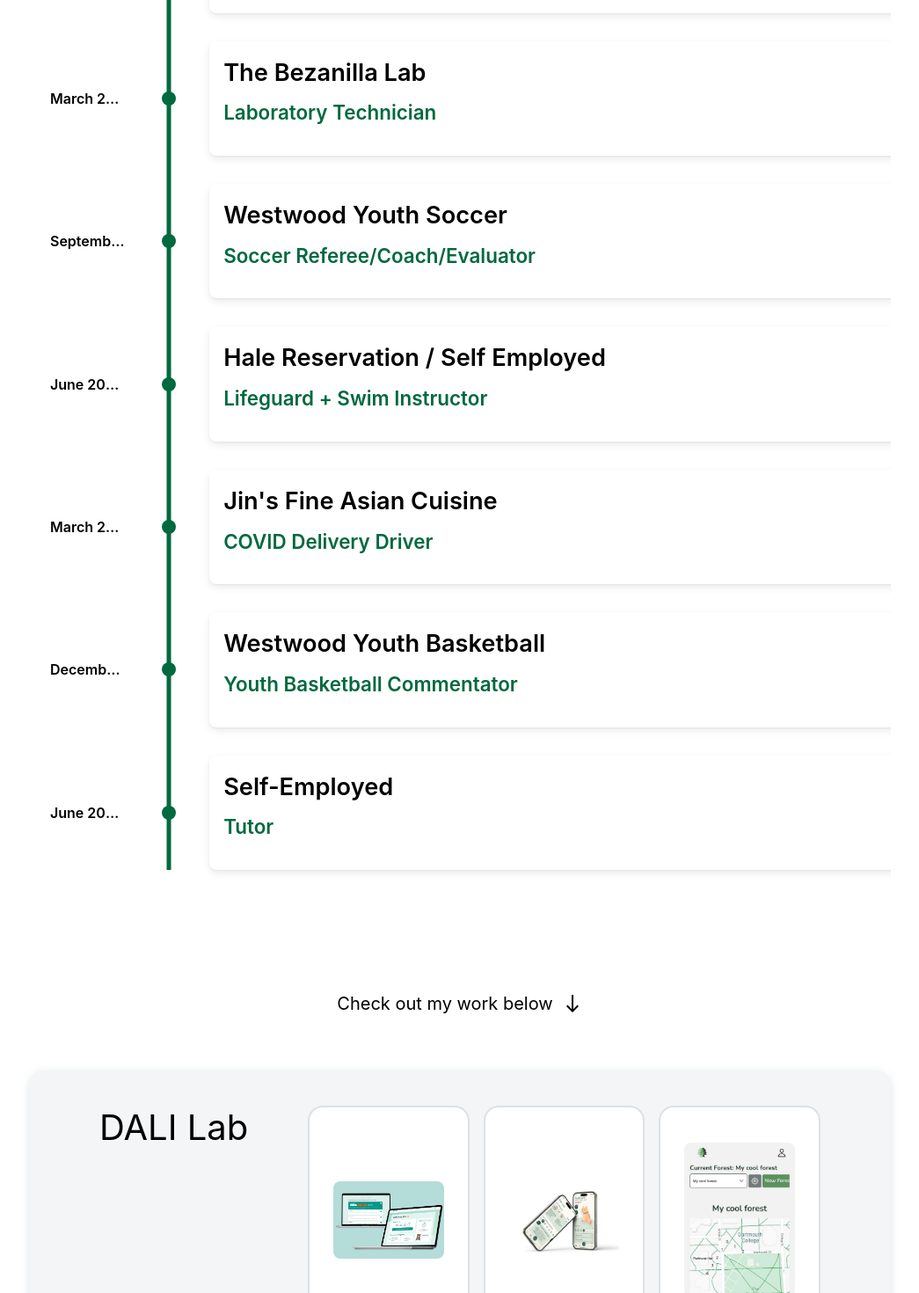
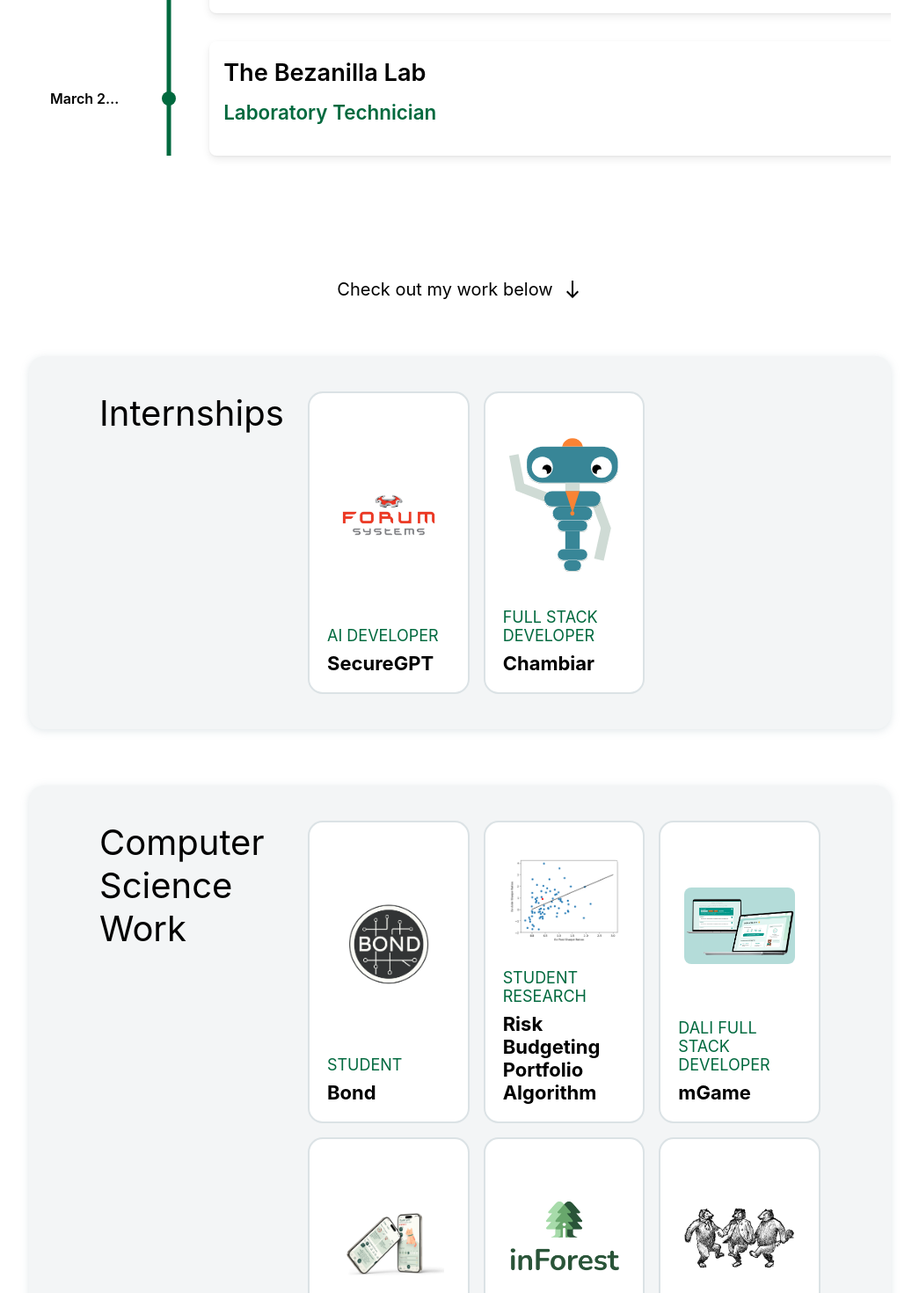
Before and after one commit to Mace1059/jackmacy, a React (Vite) app: page / in a window 1280 px wide. Shown: the part 1330-2800 px from the top of the page at 88% size, without its empty margins (117-1162 px from the left). Built offline with nearby package versions, Linux system fonts and the light colour scheme.

Commit message:
updated job sections, changed verbiage, changed inforest icon

```diff
--- a/src/components/timeline.tsx
+++ b/src/components/timeline.tsx
@@ -29,32 +29,32 @@
     cardTitle: "The Bezanilla Lab",
     cardSubtitle: "Laboratory Technician",
   },
-  {
-    title: "September 2017-November 2021",
-    cardTitle: "Westwood Youth Soccer",
-    cardSubtitle: "Soccer Referee/Coach/Evaluator",
-  },
-  {
-    title: "June 2018-August 2021",
-    cardTitle: "Hale Reservation / Self Employed",
-    cardSubtitle: "Lifeguard + Swim Instructor",
-  },
-  {
-    title: "March 2020-September 2021",
-    cardSubtitle: "COVID Delivery Driver",
-    cardTitle: "Jin's Fine Asian Cuisine",
-  },
-  {
-    title: "December 2018-March 2019",
-    cardSubtitle: "Youth Basketball Commentator",
-    cardTitle: "Westwood Youth Basketball",
-  },
-  {
-    title: "June 2017-Present",
-    cardTitle: "Self-Employed",
+  // {
+  //   title: "September 2017-November 2021",
+  //   cardTitle: "Westwood Youth Soccer",
+  //   cardSubtitle: "Soccer Referee/Coach/Evaluator",
+  // },
+  // {
+  //   title: "June 2018-August 2021",
+  //   cardTitle: "Hale Reservation / Self Employed",
+  //   cardSubtitle: "Lifeguard + Swim Instructor",
+  // },
+  // {
+  //   title: "March 2020-September 2021",
+  //   cardSubtitle: "COVID Delivery Driver",
+  //   cardTitle: "Jin's Fine Asian Cuisine",
+  // },
+  // {
+  //   title: "December 2018-March 2019",
+  //   cardSubtitle: "Youth Basketball Commentator",
+  //   cardTitle: "Westwood Youth Basketball",
+  // },
+  // {
+  //   title: "June 2017-Present",
+  //   cardTitle: "Self-Employed",
 
-    cardSubtitle: "Tutor",
-  }
+  //   cardSubtitle: "Tutor",
+  // }
 
   ]
 
--- a/src/pages/HomePage.tsx
+++ b/src/pages/HomePage.tsx
@@ -13,7 +13,7 @@
 import forumsys from "/forumsys.jpg"
 import chambiar from "/chambiar.svg"
 import comingsoon from "/comingsoon.jpg"
-import inforest from "/inforest.jpg"
+import inforest from "/inforest.png"
 import dartmouth from "/dartmouth.jpg"
 import options from "/options.png"
 import matte from "/matte.png"
@@ -37,10 +37,10 @@
           gap: "2rem",
         }}>
           <div className="animate__animated animate__fadeInDown " style={{ fontSize: "70px" }}>
-            {`Hey there, I'm \nJack Macy`}
+            {`I'm \nJack Macy,`}
           </div>
           <div style={{ fontSize: "50px" }}>
-            I'm a recent graduate from <span style={{ color: "#00693e", fontWeight: "bold", fontFamily: "DartmouthRuzicka,Georgia,serif" }}>Dartmouth College</span> with a double major in
+            I'm a recent graduate from <span style={{ color: "#00693e", fontWeight: "bold", fontFamily: "DartmouthRuzicka,Georgia,serif" }}>Dartmouth College</span> with degrees in
             <span style={{ fontWeight: "bold" }}> Computer Science</span> and
             <span style={{ fontWeight: "bold" }}> Economics + Mathematics</span>
           </div>
@@ -49,7 +49,7 @@
 
       <div className="center" style={{ ...introStyles }}>
         <div style={{ display: "flex", flexDirection: "column", pointerEvents: "none", color: "black" }}>
-          <div style={{ display: "flex", flexDirection: "row", alignItems: "center", alignSelf: "center", gap: "10px", marginBottom: "70px" }}>{`Check out my work experience  `}
+          <div style={{ display: "flex", flexDirection: "row", alignItems: "center", alignSelf: "center", gap: "10px", marginBottom: "70px" }}>{`Check out my recent work experience  `}
             <SouthOutlinedIcon></SouthOutlinedIcon>
           </div>
           <Timeline />
@@ -61,54 +61,10 @@
         <div style={{ display: "flex", flexDirection: "row", alignItems: "center", alignSelf: "center", gap: "10px" }}>{`Check out my work below  `}
           <SouthOutlinedIcon></SouthOutlinedIcon>
         </div>
-        <WorkSection title="DALI Lab">
-          <WorkItem
-            image={<img src={mgame} alt="mGame" />}
-            title="mGame"
-            role="Full Stack Developer"
-            description="A React + Firebase application designed to help connect patients with their providers during their path to recovery. Characterized by a simple UI and easy-to-follow metrics calculated through a weekly check-up. Deployed and shipped to partners in May 2023. Created in partnership with the Dartmouth Hitchcock Medical Center."
-            accomplishments={[
-              "Firebase backend integration",
-              "UI Typescript overhaul",
-              "Deployed and shipped to partners in May 2023",
-            ]}
-            av="Updated repository no longer accessible due to change in ownership. Code tour available."
-            links={[
-              "https://github.com/dali-lab/mgame-frontend",
-              "https://github.com/dali-lab/mgame-backend"
-            ]}
-          />
 
-          <WorkItem image={<img src={plastic}></img>} title="PlastiCycle" role="Full Stack Developer"
-            description="A React Native + MongoDB application designed to encourage students to recycle through a tamagotchi-inspired “Plasty” by scanning the plastic recycling symbol found on plastic products. Used a Pytorch model to quickly determine polymer and educate the user on its properties and correct recycling habits. Created in partnership with the Dartmouth Chemistry Department."
-            accomplishments={[
-              "Achieved 83% accuracy on polymer classification using a Pytorch model",
-              "Accurately implemented figma designs according to the CEO's vision",
-              "Effectively educated users on recycling habits",
-            ]}
-            av="Updated repository no longer accessible due to change in ownership. Code tour available."
-            links={[
-              "https://github.com/dali-lab/plastic-sorting-frontend",
-              "https://github.com/dali-lab/plastic-sorting-backend"
-            ]}
-          />
-          <WorkItem image={<img src={inforest}></img>} title="InForest" role="Full Stack Developer"
-            description="A React + Zustand application that utilized the Google Maps API to plot and track agricultural data. Data is persistent and saved for future use without the need for wifi. Deployed and shipped in May 2024. Created in partnership with Professor Ong's Department of Agriculture at Dartmouth College"
-            accomplishments={[
-              "Reformating frontend after external developer refactored the codebase",
-              "Implemented Zustand functionality for state management",
-              "User testing and bug fixes",
-              "Adding final features and deploying to production in Spring 2024",
-            ]}
-            av="Updated repository no longer accessible due to change in ownership. Code tour available."
-            links={[
-              "https://github.com/dali-lab/inforest"
-            ]}
-          />
-        </WorkSection>
-        <WorkSection title="Computer Science Work">
-          <WorkItem image={<img src={forumsys}></img>} title="SecureGPT" role="Full Stack Developer"
-          description="Worked on SecureGPT, an application allowing for safe and secure interactions with an LLM through data obfuscation. Added excel functionality through the creation of a code self-execution framework leveraging python libraries like pandas and scikit. Utilizes a dual-model preprocessor for nonnumeric data and a Chain of Thought model for data analysis. Responsible for mentoring other interns and attending daily team meetings. Created by Quantum Gears at Forum Systems."
+        <WorkSection title="Internships">
+          <WorkItem image={<img src={forumsys}></img>} title="SecureGPT" role="AI Developer"
+            description="Worked the SecureGPT LLM gateway, an application allowing for safe and secure interactions with an LLM through data obfuscation. Added excel functionality through the creation of a code self-execution framework leveraging python libraries like pandas and scikit. Utilizes a dual-model preprocessor for nonnumeric data and a Chain of Thought model for data analysis. Responsible for mentoring other interns and attending daily team meetings. Created by Quantum Gears at Forum Systems."
             accomplishments={[
               "Spearheaded a chain-of-thought architecture for statistical analysis within Excel sheets, improving a gpt-4 baseline by 11%",
               "Pitched and designed an efficient dual-embedding file preprocessor, decreasing company-wide testing times by 93%",
@@ -119,8 +75,26 @@
             links={[
               "https://hbr.org/2024/08/how-one-major-healthcare-firm-became-the-leader-in-innovative-ai-use?ab=HP-hero-featured-image-1",
             ]}
+          />
+          <WorkItem image={<img src={chambiar}></img>} title="Chambiar" role="Full Stack Developer"
+            description="Chambiar is a web application that allows underprivileged communities access AI interview video and audio bots for practice and career preparation. It scrapes the web for job postings and relevant news. Utilized Elevenlabs for audio generation, and Llama-2 for seamless UI
+navigation. Built with a React Typescript frontend, Flask backend, and MongoDB database. Hired as a freelance developer to build a functional MVP in 5 months."
+            accomplishments={[
+              "Achieved a functional MVP in 5 months",
+              "Worked in a scrum team of 3 developers with weekly sprints and effective work distribution",
+              "Implemented figma designs according to the CEO's vision",
+              "Created a custom audio generation pipeline using Elevenlabs",
+              "Implemented a Llama-2 API handler for seamless UI navigation",
+              "Received $300k in Google investment grants",
+              "Successfully accepted into the Workbox Future of Work accelerator program",
+            ]}
+            av="Repository no longer accessible due to change in ownership."
+          />
 
-          />
+
+        </WorkSection>
+
+        <WorkSection title="Computer Science Work">
           <WorkItem image={<img src={bond}></img>} title="Bond" role="Student"
             description="Bond is a DIY AI Agent on our custom SaaS platform that leverages a simple UML UI. In its current state, it effectively manipulates user data. It uses a React Typescript frontend, Flask backend, and a novel infrastructure for UML-based flows. Bond can execute its own code in a safe environment in order to accomplish specific tasks. Created in CS98 at Dartmouth College."
             accomplishments={[
@@ -150,19 +124,48 @@
             ]}
           />
 
-          <WorkItem image={<img src={chambiar}></img>} title="Chambiar" role="Full Stack Developer"
-            description="Chambiar is a web application that allows underprivileged communities access AI interview video and audio bots for practice and career preparation. It scrapes the web for job postings and relevant news. Utilized Elevenlabs for audio generation, and Llama-2 for seamless UI
-navigation. Built with a React Typescript frontend, Flask backend, and MongoDB database. Hired as a freelance developer to build a functional MVP in 5 months."
+          <WorkItem
+            image={<img src={mgame} alt="mGame" />}
+            title="mGame"
+            role="DALI Full Stack Developer"
+            description="A React + Firebase application designed to help connect patients with their providers during their path to recovery. Characterized by a simple UI and easy-to-follow metrics calculated through a weekly check-up. Deployed and shipped to partners in May 2023. Created in partnership with the Dartmouth Hitchcock Medical Center."
             accomplishments={[
-              "Achieved a functional MVP in 5 months",
-              "Worked in a scrum team of 3 developers with weekly sprints and effective work distribution",
-              "Implemented figma designs according to the CEO's vision",
-              "Created a custom audio generation pipeline using Elevenlabs",
-              "Implemented a Llama-2 API handler for seamless UI navigation",
-              "Received $300k in Google investment grants",
-              "Successfully accepted into the Workbox Future of Work accelerator program",
+              "Firebase backend integration",
+              "UI Typescript overhaul",
+              "Deployed and shipped to partners in May 2023",
             ]}
-            av="Repository no longer accessible due to change in ownership."
+            av="Updated repository no longer accessible due to change in ownership. Code tour available."
+            links={[
+              "https://github.com/dali-lab/mgame-frontend",
+              "https://github.com/dali-lab/mgame-backend"
+            ]}
+          />
+
+          <WorkItem image={<img src={plastic}></img>} title="PlastiCycle" role="DALI Full Stack Developer"
+            description="A React Native + MongoDB application designed to encourage students to recycle through a tamagotchi-inspired “Plasty” by scanning the plastic recycling symbol found on plastic products. Used a Pytorch model to quickly determine polymer and educate the user on its properties and correct recycling habits. Created in partnership with the Dartmouth Chemistry Department."
+            accomplishments={[
+              "Achieved 83% accuracy on polymer classification using a Pytorch model",
+              "Accurately implemented figma designs according to the CEO's vision",
+              "Effectively educated users on recycling habits",
+            ]}
+            av="Updated repository no longer accessible due to change in ownership. Code tour available."
+            links={[
+              "https://github.com/dali-lab/plastic-sorting-frontend",
+              "https://github.com/dali-lab/plastic-sorting-backend"
+            ]}
+          />
+          <WorkItem image={<img src={inforest}></img>} title="InForest" role="DALI Full Stack Developer"
+            description="A React + Zustand application that utilized the Google Maps API to plot and track agricultural data. Data is persistent and saved for future use without the need for wifi. Deployed and shipped in May 2024. Created in partnership with Professor Ong's Department of Agriculture at Dartmouth College"
+            accomplishments={[
+              "Reformating frontend after external developer refactored the codebase",
+              "Implemented Zustand functionality for state management",
+              "User testing and bug fixes",
+              "Adding final features and deploying to production in Spring 2024",
+            ]}
+            av="Updated repository no longer accessible due to change in ownership. Code tour available."
+            links={[
+              "https://github.com/dali-lab/inforest"
+            ]}
           />
 
           <WorkItem image={<img src={yalnix}></img>} title="Yalnix Operating System" role="Student"
@@ -178,9 +181,9 @@
           />
 
           <WorkItem image={<img src={TSE}></img>} title="Tiny Search Engine" role="Student"
-            description="Implemented a Tiny Search Engine (TSE) that indexes and searches a collection of web pages. The TSE is designed to be efficient and scalable, allowing for quick retrieval of relevant information. The Crawler module crawls the web starting at a certain webpage until a depth has been reached, caching the pages. The Indexer module reads document files produced by the Crawler and writes the index to a file. The querier satisfies the search query using the index file produced by the indexer. Completed in CS50: Introduction to Computer Science at Dartmouth College."
+            description="Implemented a Tiny Search Engine (TSE) that indexes and searches a collection of web pages. The TSE is designed to be efficient and scalable, allowing for quick retrieval of relevant information. The crawler module crawls the web starting at a certain webpage until a depth has been reached, caching the pages. The indexer module reads document files produced by the crawler and writes the index to a file. The querier satisfies the search query using the index file produced by the indexer. Completed in CS50: Introduction to Computer Science at Dartmouth College."
             accomplishments={[
-              "Implemented the Crawler, Indexer, and Querier modules according to the specifications provided in the course materials.",
+              "Implemented the crawler, indexer, and querier modules according to the specifications provided in the course materials.",
             ]}
             av="Repository private due to course requirements and Dartmouth College policies. Code tour available."
             links={[
@@ -224,6 +227,15 @@
             ]}
           />
           <WorkItem image={<img src={comingsoon}></img>} title="BrackIt!" role="Full Stack Developer" description="An educational tournament game that keeps students engaged for longer. Coming Soon!"></WorkItem>
+
+          <WorkItem image={<img src={logo}></img>} title="Personal Website" role="Frontend Engineer" description="Welcome!"
+            accomplishments={[
+              "Designed and developed a personal website using React Typescript and Material UI",
+              "Implemented responsive design for optimal viewing on various devices (try changing the window size!)",
+              "Integrated animations and interactive elements for enhanced user experience",
+            ]}
+            links={["https://github.com/Mace1059/jackmacy"]}
+          />
         </WorkSection>
 
         <WorkSection title="Economics + Mathematics Work">
@@ -239,6 +251,19 @@
             ]}
           />
 
+          <WorkItem image={<img src={options}></img>} title="Theoretical Options Pricing Research" role="Student Research"
+            description="This paper proposes a new method for pricing options by reinvesting dividends and changing contract size and strike price. The option will thus retain its true value. While discovered on our own, it aligns with prior work done by Gaske and Merton with the added bonus of a Monte Carlo experiment. Completed as a final project in Math 86: Mathematical Finance at Dartmouth College."
+            accomplishments={[
+              "Independently rediscovered a true theoretical options pricing model",
+              "Utilized Monte Carlo methods to simulate the pricing model",
+              "Learned Latex",
+              "Earned an 100% on the final project",
+            ]}
+            links={[
+              "https://drive.google.com/file/d/1U3JLotC12alNwXdBlaGlRvmH0aul1QHX/view?usp=sharing",
+              "https://drive.google.com/drive/folders/13rxIaK631rn8Wez1N4otLUTrjjL4hlAv?usp=sharing"
+            ]}
+          />
 
           <WorkItem image={<img src={dartmouth}></img>} title="Econometrics Final Project" role="Student Research"
             description="Used a baseline and follow up survey of Canadian high schoolers to analyze the effect of stress, impulsivity, student debt, and number of children on
@@ -252,19 +277,7 @@
               "https://drive.google.com/file/d/18NcFUKAmnv-w33fGwhy-LgOgyAHFOUtu/view?usp=sharing"
             ]}
           />
-          <WorkItem image={<img src={options}></img>} title="Theoretical Options Pricing Research" role="Student Research"
-            description="This paper proposes a new method for pricing options by reinvesting dividends and changing contract size and strike price. The option will thus retain its true value. While discovered on our own, it aligns with prior work done by Gaske and Merton with the added bonus of a Monte Carlo experiment. Completed as a final project in Math 86: Mathematical Finance at Dartmouth College."
-            accomplishments={[
-              "Independently rediscovered a true theoretical options pricing model",
-              "Utilized Monte Carlo methods to simulate the pricing model",
-              "Learned Latex",
-              "Earned an 100% on the final project",
-            ]}
-            links={[
-              "https://drive.google.com/file/d/1U3JLotC12alNwXdBlaGlRvmH0aul1QHX/view?usp=sharing",
-              "https://drive.google.com/drive/folders/13rxIaK631rn8Wez1N4otLUTrjjL4hlAv?usp=sharing"
-            ]}
-          />
+
         </WorkSection>
 
         <WorkSection title="Creative Projects">
@@ -290,14 +303,6 @@
           <WorkItem image={<img src={mural}></img>} title="Sigma Nu Mural" role="Creative Lead"
             description="Designed and painted a mural for Dartmouth's Sigma Nu fraternity, incorporating aspects of our history into the design. Completed in 48 hours."
           />
-          <WorkItem image={<img src={logo}></img>} title="Personal Website" role="Frontend Engineer" description="Welcome!"
-            accomplishments={[
-              "Designed and developed a personal website using React Typescript and Material UI",
-              "Implemented responsive design for optimal viewing on various devices (try changing the window size!)",
-              "Integrated animations and interactive elements for enhanced user experience",
-            ]}
-            links={["https://github.com/Mace1059/jackmacy"]}
-          />
 
         </WorkSection>
       </div>
```
Also changed, not shown: public/inforest.png (added), public/old.jpg (renamed from public/inforest.jpg).
